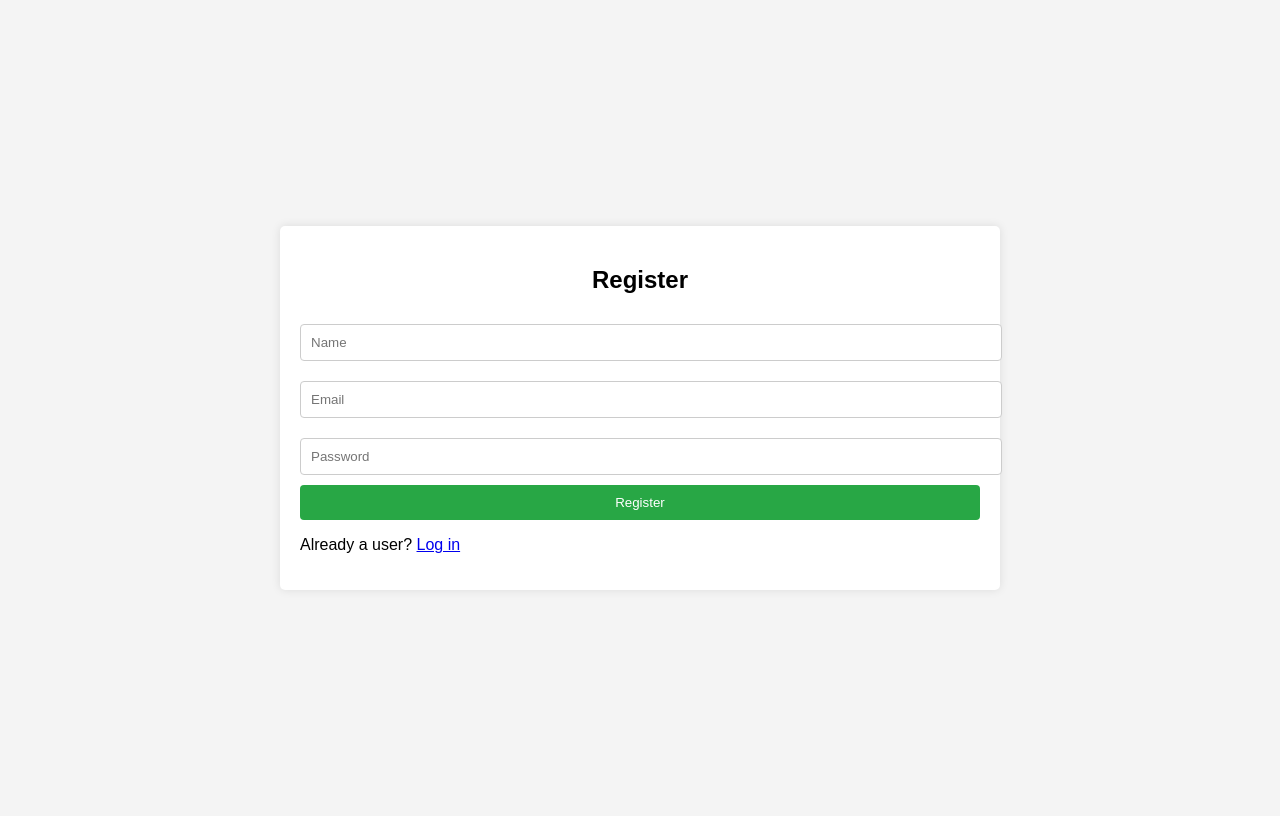
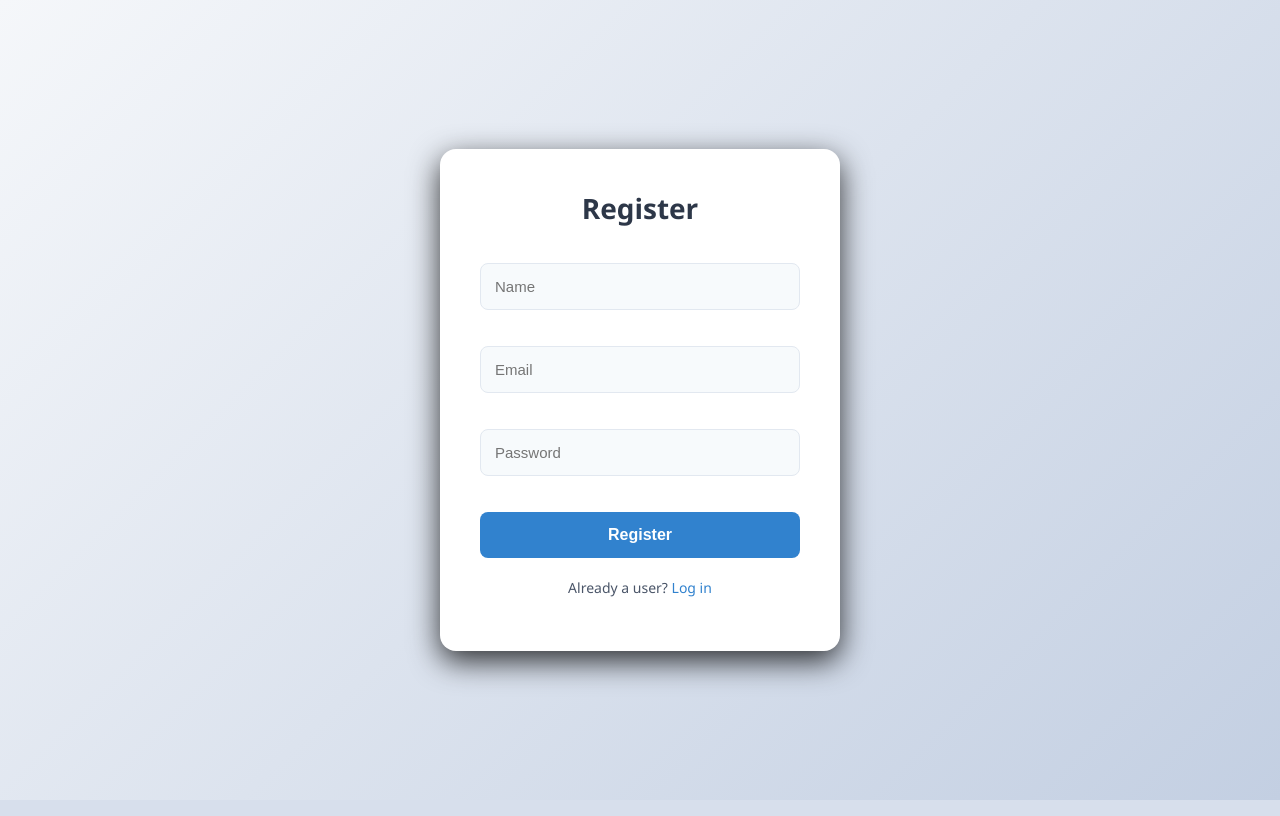
Before and after one commit to lunar-potato/DG1IAD_Portfolio3, a PHP site: page /register.php in a window 1280 px wide. Run offline with PHP 8.4, Linux system fonts and the light colour scheme.

Commit message:
Styling for registration

```diff
--- a/auth/register.php
+++ b/auth/register.php
@@ -41,68 +41,150 @@ if ($_SERVER['REQUEST_METHOD'] === 'POST') {
     <title>Register - AstonCV</title>
     <style>
         body {
-            font-family: Arial, sans-serif;
-            background-color: #f4f4f4;
+            margin: 0;
+            padding: 0;
+            font-family: 'Segoe UI', system-ui, -apple-system, sans-serif;
+            background: linear-gradient(135deg, #f5f7fa, #c3cfe2);
             display: flex;
+            min-height: 100vh;
+            align-items: center;
             justify-content: center;
-            align-items: center;
-            height: 100vh;
         }
         .container {
             background-color: #fff;
-            padding: 20px;
-            border-radius: 5px;
-            box-shadow: 0 0 10px rgba(0, 0, 0, 0.1);
+            padding: 40px;
+            border-radius: 16px;
+            box-shadow: 0 10px 30px rgba(0, 0, 0, 0.8);
+            width: 100%;
+            max-width: 400px;
+            box-sizing: border-box;
+            margin: 20px;
         }
+
         h2 {
+            margin-top: 0;
+            color: #2d3748;
+            text-align: center;
+            margin-bottom: 28px;
+            font-size: 28px;
+            font-weight: 600;
+        }
+
+        .formGroup {
             margin-bottom: 20px;
+        }
+
+        .formGroupLast {
+            margin-bottom: 28px;
+        }
+
+        label {
+            display: block;
+            margin-bottom: 8px;
+            color: #4a5568;
+            font-size: 14px;
+            font-weight: 500;
+        }
+
+        input {
+            width: 100%;
+            padding: 14px;
+            margin: 8px 0;
+            border: 1px solid #e2e8f0;
+            border-radius: 8px;
+            box-sizing: border-box;
+            font-size: 15px;
+            color: #2d3748;
+            outline: none;
+            background-color: #f7fafc;
+            transition: border-color 0.4s ease;
+        }
+
+        input:focus {
+            border-color: #3182ce;
+        }
+
+        .submitBtn {
+            width: 100%;
+            padding: 14px;
+            background-color: #3182ce;
+            color: #fff;
+            border: none;
+            border-radius: 8px;
+            font-size: 16px;
+            font-weight: 600;
+            cursor: pointer;
+            transition: background-color 0.3s ease, transform 0.1s ease;
+        }
+
+        .submitBtn:hover {
+            background-color: #2b6cb0;
+        }
+
+        .submitBtn:active {
+            transform: scale(0.98);
+        }
+
+        .login {
             text-align: center;
+            margin-top: 20px;
+            color: #4a5568;
+            font-size: 14px;
         }
-        input[type="text"], input[type="password"] {
-            width: 100%;
-            padding: 10px;
-            margin: 10px 0;
-            border: 1px solid #ccc;
-            border-radius: 4px;
+
+        .login a {
+            color: #3182ce;
+            text-decoration: none;
         }
-        button[type="submit"] {
-            width: 100%;
-            padding: 10px;
-            background-color: #28a745;
-            color: white;
-            border: none;
-            border-radius: 4px;
-            cursor: pointer;
+
+        .successBanner {
+            margin-top: 24px;
+            padding: 16px;
+            background-color: #c6f6d5;
+            border: 1px solid #9ae6b4;
+            color: #2f855a;
+            border-radius: 8px;
+            font-size: 14px;
+            text-align: center;
+            line-height: 1.5;
         }
-        button[type="submit"]:hover {
-            background-color: #218838;
+
+        .errorBanner {
+            margin-top: 24px;
+            padding: 16px;
+            background-color: #fed7d7;
+            border: 1px solid #feb2b2;
+            color: #c53030;
+            border-radius: 8px;
+            font-size: 14px;
+            text-align: center;
+            line-height: 1.5;
         }
-        .error {
-            color: red;
-            margin-bottom: 10px;
-        }
-        .success {
-            color: green;
-            margin-bottom: 10px;
-        }
+
         </style>
 </head>
 <body>
     <div class="container">
         <h2>Register</h2>
         <?php if ($error): ?>
-            <div class="error"><?php echo $error; ?></div>
+            <div class="errorBanner"><?php echo $error; ?></div>
         <?php endif; ?>
         <?php if ($success): ?>
-            <div class="success"><?php echo $success; ?></div>
+            <div class="successBanner"><?php echo $success; ?></div>
         <?php endif; ?>
         <form method="post" action="register.php">
-            <input type="text" name="name" placeholder="Name" required />
-            <input type="text" name="email" placeholder="Email" required />
-            <input type="password" name="password" placeholder="Password" required />
-            <button type="submit">Register</button>
+            <div class="formGroup">
+                <input type="text" name="name" placeholder="Name" required />
+            </div>
+            <div class="formGroup">
+                <input type="text" name="email" placeholder="Email" required />
+            </div>
+            <div class="formGroupLast">
+                <input type="password" name="password" placeholder="Password" required />
+            </div>
+            <button type="submit" class="submitBtn">Register</button>
         </form>
-        <p>Already a user? <a href="index.php">Log in</a></p>
+        <p class="login">Already a user? <a href="index.php">Log in</a></p>
     </div>
 </body>
 </html>
```
